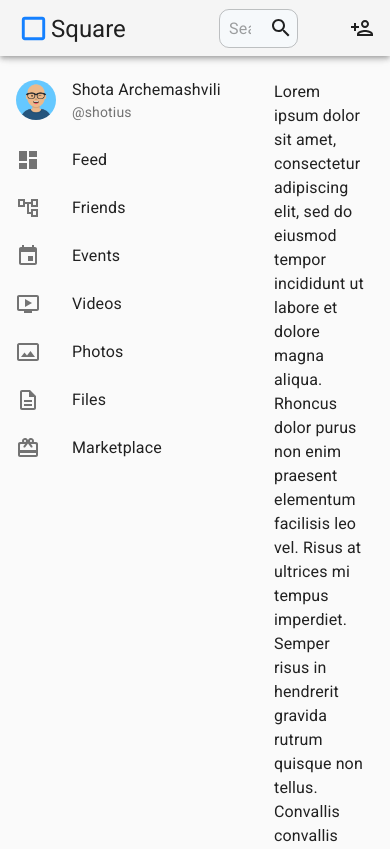
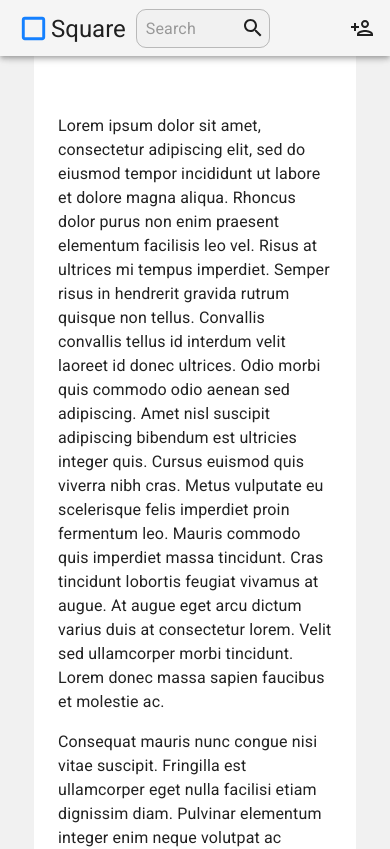
Before and after one commit to VanoAkofashvili/node_react_social_media, a React (Create React App) app in the folder frontend/: page / in a window 390 px wide. Shown: the top 849 px of the page. Built offline with nearby package versions, Linux system fonts and the light colour scheme.

Commit message:
fixed background color and inpout field margins

```diff
--- a/frontend/src/components/Header/index.tsx
+++ b/frontend/src/components/Header/index.tsx
@@ -12,7 +12,7 @@
 import PersonAddOutlinedIcon from "@material-ui/icons/PersonAddOutlined";
 
 import { Blue, MainBackground } from "../../utils/colors";
-import { contentWrapper, sideWrapperWidth } from "../../utils/wrappers";
+import { contentWrapperWidth, sideWrapperWidth } from "../../utils/wrappers";
 import { makeStyles, createStyles, Theme } from "@material-ui/core/styles";
 
 const useStyles = makeStyles((theme: Theme) =>
@@ -20,6 +20,13 @@
     appBar: {
       zIndex: theme.zIndex.drawer + 1,
     },
+    input: {
+      paddingRight: "5px",
+      width: "60%",
+      borderRadius: "10px",
+      backgroundColor: MainBackground,
+      marginLeft: "10px"
+    }
   })
 );
 
@@ -35,7 +42,7 @@
             Square
           </Typography>
         </Box>
-        <Box style={contentWrapper}>
+        <Box style={{width: contentWrapperWidth}}>
           <OutlinedInput
             inputProps={{
               style: {
@@ -48,12 +55,7 @@
                 <SearchIcon />
               </InputAdornment>
             }
-            style={{
-              paddingRight: "5px",
-              width: "60%",
-              borderRadius: "10px",
-              backgroundColor: MainBackground,
-            }}
+            className={classes.input}
           />
         </Box>
         <PersonAddOutlinedIcon style={{ marginLeft: "auto" }} />
--- a/frontend/src/components/MainContent/index.tsx
+++ b/frontend/src/components/MainContent/index.tsx
@@ -1,46 +1,60 @@
-import React from 'react'
-import { createStyles, Theme, makeStyles } from '@material-ui/core/styles';
-import { Toolbar, Typography } from '@material-ui/core';
+import React from "react";
+import { createStyles, Theme, makeStyles } from "@material-ui/core/styles";
+import { Toolbar, Typography } from "@material-ui/core";
+import { MainBackground } from "../../utils/colors";
+import { contentWrapperWidth } from "../../utils/wrappers";
 
 const useStyles = makeStyles((theme: Theme) =>
   createStyles({
-    content: {
-      flexGrow: 1,
+    main: {
+      backgroundColor: MainBackground,
+      width: contentWrapperWidth,
       padding: theme.spacing(3),
     },
-  }),
+    content: {
+      margin: "10px",
+      padding: theme.spacing(3),
+      backgroundColor: "white",
+    },
+  })
 );
 
 export default function MainContent() {
-    const classes = useStyles()
-    return (
-        <div>
-            <main className={classes.content}>
+  const classes = useStyles();
+  return (
+    <main className={classes.main}>
+      <div className={classes.content}>
         <Toolbar />
         <Typography paragraph>
-          Lorem ipsum dolor sit amet, consectetur adipiscing elit, sed do eiusmod tempor incididunt
-          ut labore et dolore magna aliqua. Rhoncus dolor purus non enim praesent elementum
-          facilisis leo vel. Risus at ultrices mi tempus imperdiet. Semper risus in hendrerit
-          gravida rutrum quisque non tellus. Convallis convallis tellus id interdum velit laoreet id
-          donec ultrices. Odio morbi quis commodo odio aenean sed adipiscing. Amet nisl suscipit
-          adipiscing bibendum est ultricies integer quis. Cursus euismod quis viverra nibh cras.
-          Metus vulputate eu scelerisque felis imperdiet proin fermentum leo. Mauris commodo quis
-          imperdiet massa tincidunt. Cras tincidunt lobortis feugiat vivamus at augue. At augue eget
-          arcu dictum varius duis at consectetur lorem. Velit sed ullamcorper morbi tincidunt. Lorem
-          donec massa sapien faucibus et molestie ac.
+          Lorem ipsum dolor sit amet, consectetur adipiscing elit, sed do
+          eiusmod tempor incididunt ut labore et dolore magna aliqua. Rhoncus
+          dolor purus non enim praesent elementum facilisis leo vel. Risus at
+          ultrices mi tempus imperdiet. Semper risus in hendrerit gravida rutrum
+          quisque non tellus. Convallis convallis tellus id interdum velit
+          laoreet id donec ultrices. Odio morbi quis commodo odio aenean sed
+          adipiscing. Amet nisl suscipit adipiscing bibendum est ultricies
+          integer quis. Cursus euismod quis viverra nibh cras. Metus vulputate
+          eu scelerisque felis imperdiet proin fermentum leo. Mauris commodo
+          quis imperdiet massa tincidunt. Cras tincidunt lobortis feugiat
+          vivamus at augue. At augue eget arcu dictum varius duis at consectetur
+          lorem. Velit sed ullamcorper morbi tincidunt. Lorem donec massa sapien
+          faucibus et molestie ac.
         </Typography>
         <Typography paragraph>
-          Consequat mauris nunc congue nisi vitae suscipit. Fringilla est ullamcorper eget nulla
-          facilisi etiam dignissim diam. Pulvinar elementum integer enim neque volutpat ac
-          tincidunt. Ornare suspendisse sed nisi lacus sed viverra tellus. Purus sit amet volutpat
-          consequat mauris. Elementum eu facilisis sed odio morbi. Euismod lacinia at quis risus sed
-          vulputate odio. Morbi tincidunt ornare massa eget egestas purus viverra accumsan in. In
-          hendrerit gravida rutrum quisque non tellus orci ac. Pellentesque nec nam aliquam sem et
-          tortor. Habitant morbi tristique senectus et. Adipiscing elit duis tristique sollicitudin
-          nibh sit. Ornare aenean euismod elementum nisi quis eleifend. Commodo viverra maecenas
-          accumsan lacus vel facilisis. Nulla posuere sollicitudin aliquam ultrices sagittis orci a.
+          Consequat mauris nunc congue nisi vitae suscipit. Fringilla est
+          ullamcorper eget nulla facilisi etiam dignissim diam. Pulvinar
+          elementum integer enim neque volutpat ac tincidunt. Ornare suspendisse
+          sed nisi lacus sed viverra tellus. Purus sit amet volutpat consequat
+          mauris. Elementum eu facilisis sed odio morbi. Euismod lacinia at quis
+          risus sed vulputate odio. Morbi tincidunt ornare massa eget egestas
+          purus viverra accumsan in. In hendrerit gravida rutrum quisque non
+          tellus orci ac. Pellentesque nec nam aliquam sem et tortor. Habitant
+          morbi tristique senectus et. Adipiscing elit duis tristique
+          sollicitudin nibh sit. Ornare aenean euismod elementum nisi quis
+          eleifend. Commodo viverra maecenas accumsan lacus vel facilisis. Nulla
+          posuere sollicitudin aliquam ultrices sagittis orci a.
         </Typography>
-      </main>
-        </div>
-    )
+      </div>
+    </main>
+  );
 }
--- a/frontend/src/components/Sidebar/index.tsx
+++ b/frontend/src/components/Sidebar/index.tsx
@@ -5,7 +5,7 @@
   ListItemIcon,
   ListItem,
   ListItemAvatar,
-  Box
+  Box,
 } from "@material-ui/core";
 import { ListItemText, Toolbar } from "@material-ui/core";
 import DashboardIcon from "@material-ui/icons/Dashboard";
@@ -19,6 +19,8 @@
 import { sideWrapperWidth } from "../../utils/wrappers";
 
 import { makeStyles, createStyles, Theme } from "@material-ui/core/styles";
+import { useMediaQuery } from "@material-ui/core";
+import clsx from "clsx";
 
 const useStyles = makeStyles((theme: Theme) =>
   createStyles({
@@ -28,16 +30,20 @@
     drawer: {
       width: sideWrapperWidth,
       flexShrink: 0,
+      display: "none",
+    },
+    drawerClose: {
+      display: "block"
     },
   })
 );
 
 export default function Sidebar() {
   const classes = useStyles();
+  const matches = useMediaQuery("(min-width: 712px)");
+
   return (
-    <Box
-      className={classes.drawer}
-    >
+    <Box className={clsx(classes.drawer, matches && classes.drawerClose)}>
       <Toolbar />
       <List component="nav">
         <ListItem>
--- a/frontend/src/index.css
+++ b/frontend/src/index.css
@@ -1,5 +1,6 @@
 html {
   font-family: "Roboto";
+  background-color: #f1f1f1;
 }
 
 body {
--- a/frontend/src/utils/colors.js
+++ b/frontend/src/utils/colors.js
@@ -1,2 +1,2 @@
 export const Blue = '#1480ff'
-export const MainBackground = "#f6f9fb"
+export const MainBackground = "#f1f1f1"
--- a/frontend/src/utils/wrappers.js
+++ b/frontend/src/utils/wrappers.js
@@ -1,2 +1,2 @@
-export const contentWrapper={width: "45%"}
+export const contentWrapperWidth = "700px"
 export const sideWrapperWidth = "250px"
```
